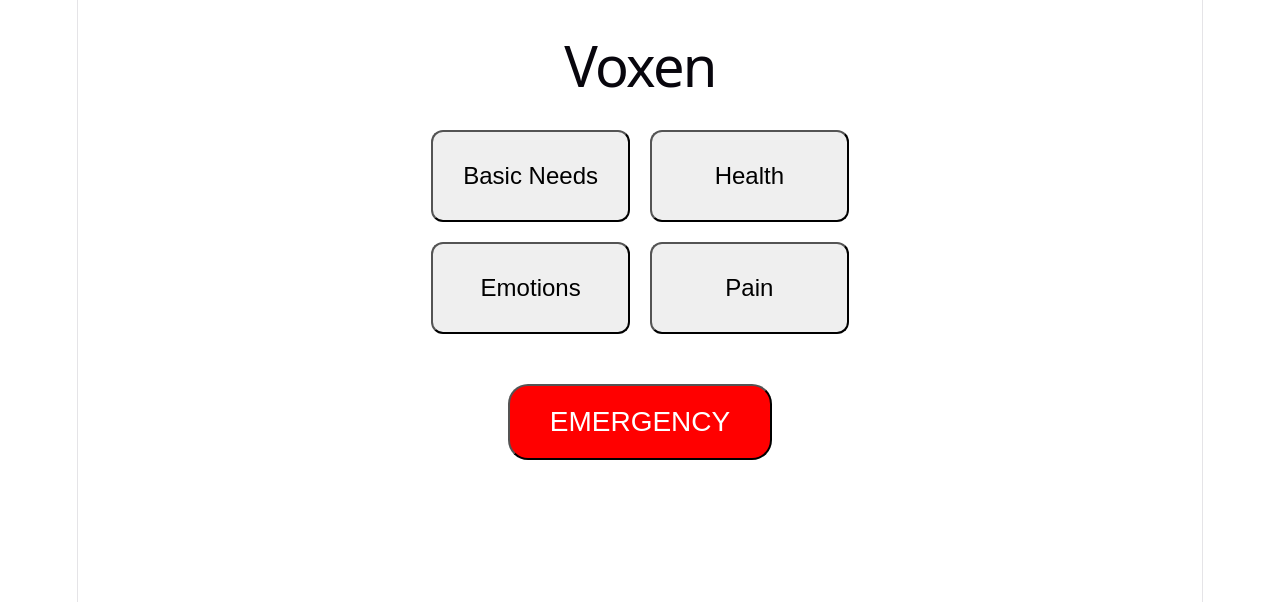
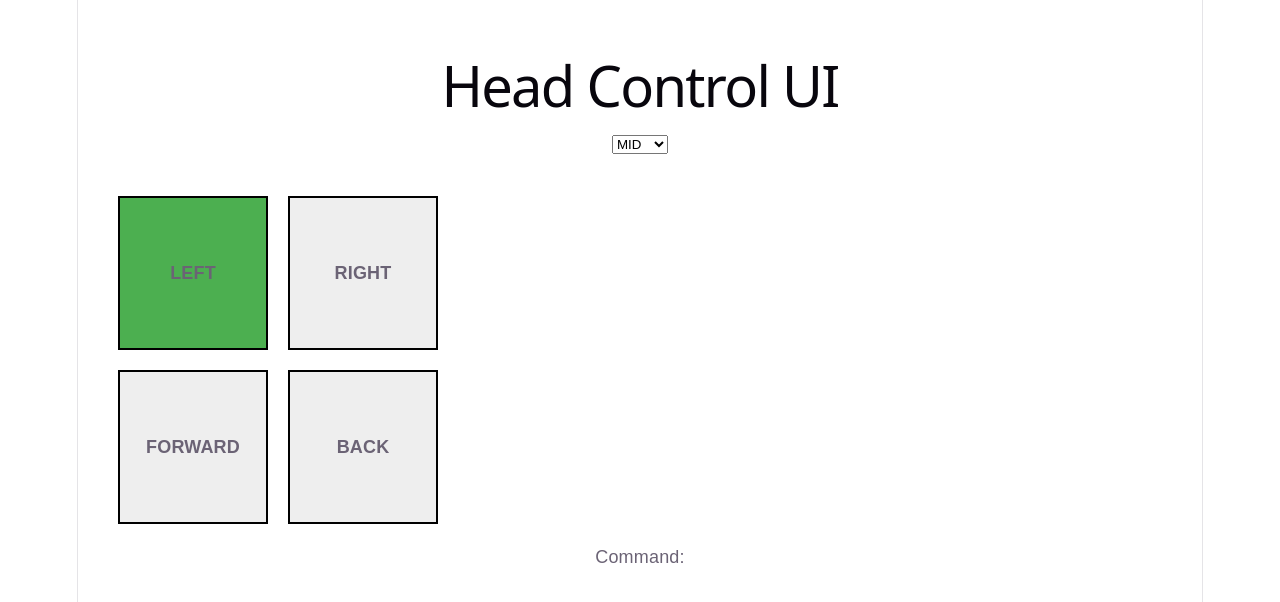
Before and after one commit to alekmiltenov/Voxen, a React app in the folder frontend/: page / in a window 1280 px wide. Shown: the top 602 px of the page. Built offline with nearby package versions, Linux system fonts and the light colour scheme; no server answers; the HTML template or start-up script is replaced by a standard one.

Commit message:
interface inteduction

```diff
--- a/frontend/src/App.jsx
+++ b/frontend/src/App.jsx
@@ -1,14 +1,102 @@
-import { BrowserRouter, Routes, Route } from "react-router-dom";
-import Home from "./pages/Home";
+import { useEffect, useState } from "react";
 
-function App() {
+const SERVER = "http://10.159.169.128:5000";
+
+export default function App() {
+  const [command, setCommand] = useState(null);
+  const [selected, setSelected] = useState(0);
+  const [mode, setMode] = useState("MID");
+
+  const boxes = ["LEFT", "RIGHT", "FORWARD", "BACK"];
+
+  // -------- FETCH COMMAND --------
+  useEffect(() => {
+    const interval = setInterval(async () => {
+      try {
+        const res = await fetch(`${SERVER}/command`);
+        const data = await res.json();
+
+        if (data.cmd) {
+          handleCommand(data.cmd);
+        }
+      } catch (e) {}
+    }, 100); // refresh rate
+
+    return () => clearInterval(interval);
+  }, []);
+
+  // -------- HANDLE COMMAND --------
+  const handleCommand = (cmd) => {
+    setCommand(cmd);
+
+    if (cmd === "LEFT") {
+      setSelected(0);
+    } else if (cmd === "RIGHT") {
+      setSelected(1);
+    } else if (cmd === "FORWARD") {
+      alert(`Кутия ${selected + 1} е избрана`);
+    } else if (cmd === "BACK") {
+      setSelected(3);
+    }
+  };
+
+  // -------- CHANGE MODE --------
+  const changeMode = async (newMode) => {
+    setMode(newMode);
+
+    await fetch(`${SERVER}/mode`, {
+      method: "POST",
+      headers: {
+        "Content-Type": "application/json",
+      },
+      body: JSON.stringify({ mode: newMode }),
+    });
+  };
+
   return (
-    <BrowserRouter>
-      <Routes>
-        <Route path="/" element={<Home />} />
-      </Routes>
-    </BrowserRouter>
+    <div style={{ padding: 40, fontFamily: "sans-serif" }}>
+      <h1>Head Control UI</h1>
+
+      {/* DROPDOWN */}
+      <select
+        value={mode}
+        onChange={(e) => changeMode(e.target.value)}
+      >
+        <option value="LOW">LOW</option>
+        <option value="MID">MID</option>
+        <option value="HIGH">HIGH</option>
+      </select>
+
+      {/* BOXES */}
+      <div
+        style={{
+          display: "grid",
+          gridTemplateColumns: "repeat(2, 150px)",
+          gap: 20,
+          marginTop: 40,
+        }}
+      >
+        {boxes.map((box, index) => (
+          <div
+            key={index}
+            style={{
+              height: 150,
+              display: "flex",
+              alignItems: "center",
+              justifyContent: "center",
+              border: "2px solid black",
+              background: selected === index ? "#4caf50" : "#eee",
+              fontSize: 18,
+              fontWeight: "bold",
+            }}
+          >
+            {box}
+          </div>
+        ))}
+      </div>
+
+      {/* DEBUG */}
+      <p style={{ marginTop: 20 }}>Command: {command}</p>
+    </div>
   );
 }
-
-export default App;
```
Also changed, not shown: 1 other file (tests, documents, lock files or other folders).
